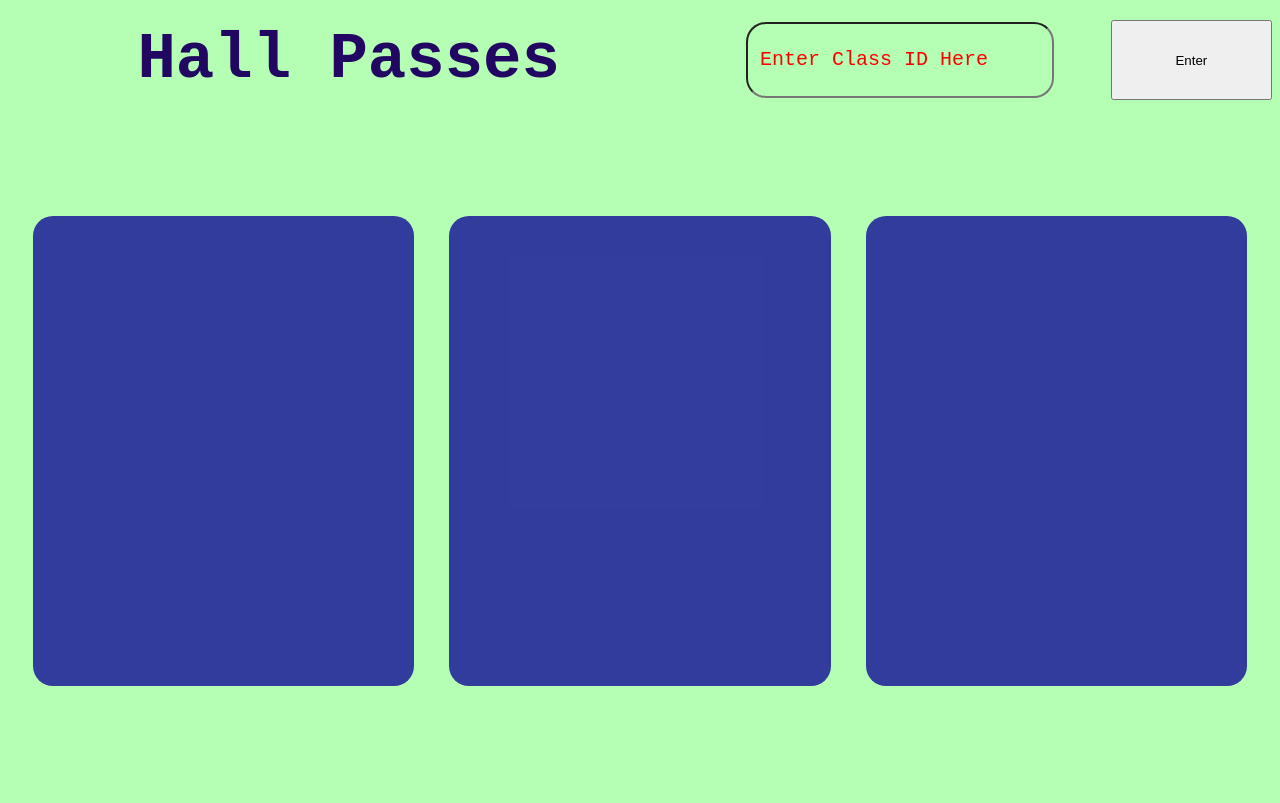
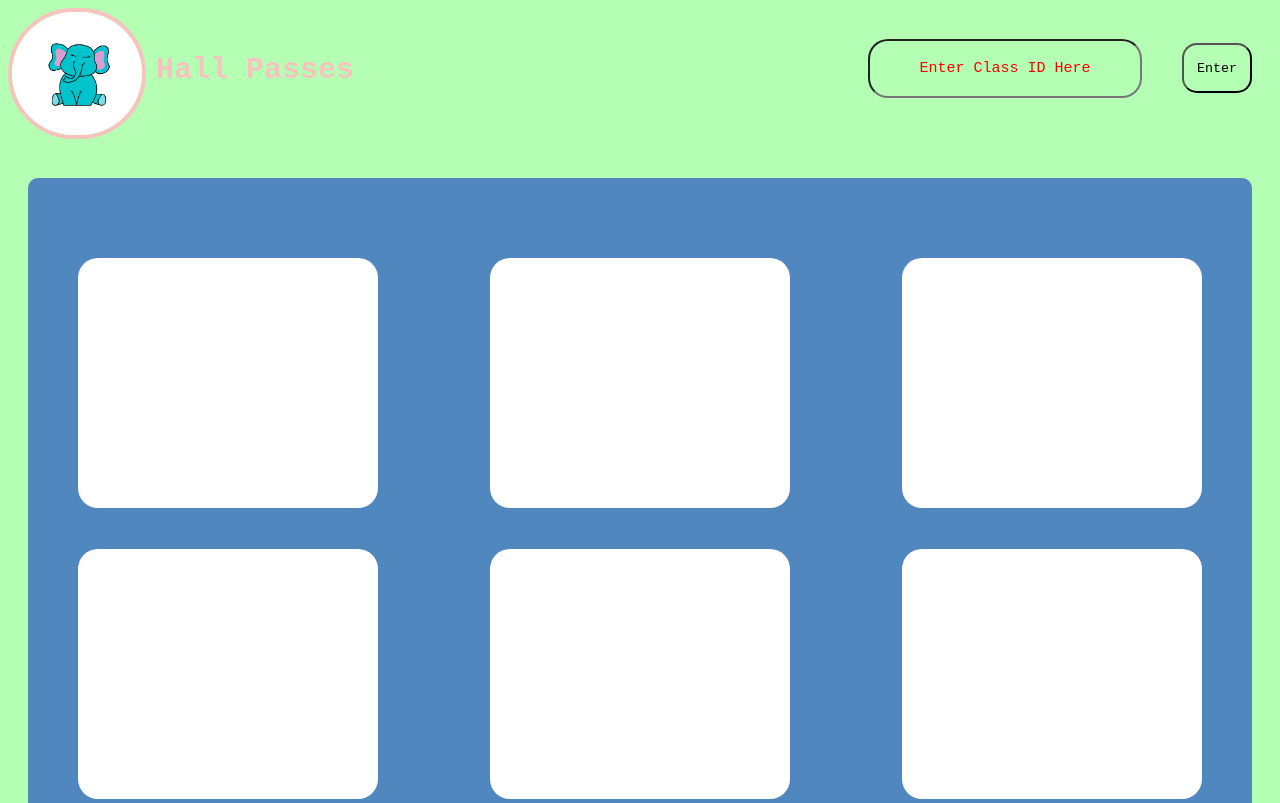
Before and after one commit to frenNamco/imater-congressional-app-challenge-2023, a website built with Vite: page my-app/src/passes/hall-passes.html in a window 1280 px wide. Shown: the top 803 px of the page. Built offline with nearby package versions, Linux system fonts and the light colour scheme; a web font is replaced by a local one.

Commit message:
finished design for the most part

```diff
--- a/my-app/src/css/style.css
+++ b/my-app/src/css/style.css
@@ -5,9 +5,9 @@ body{
 }
 
 .willie{
-  width: 30%;
-  border-radius: 50%;
-  border: 10px solid #073e62;
+  width: 28%;
+  border-radius: 100%;
+  border: 5px solid #073e62;
   display: block;
   margin-left: auto;
   margin-right: auto;
@@ -15,19 +15,19 @@ body{
 
 .name {
   margin: 1rem;
+  margin-top: 40px;
   text-align: center;
-  font-size: 4em;
+  font-size: 3.2em;
   font-family: 'Azeret Mono', monospace;
   color: #073e62;
-
-
 }
 
-.start-button-div {
+.start-button-container{
   display: flex;
   justify-content: center;
   align-items: center;
-  height: 30vh;
+  height: 20vh;
+  margin-bottom: 20px;
 }
 
 #start-button {
@@ -35,11 +35,12 @@ body{
   color: #fff; /* Text color */
   font-size: 1.9rem; /* Font size */
   font-family: 'Azeret Mono', monospace;
-  padding: 1.8rem 15rem; /* Padding */
+  padding: 1.5rem 6rem; /* Padding */
   border: none; /* Remove the default button border */
   border-radius: 0.5rem; /* Add rounded corners */
   cursor: pointer; /* Change cursor on hover */
   transition: background-color 0.3s, transform 0.2s; /* Smooth transition */
+
 }
 
 /* Hover effect */
--- a/my-app/src/login/pass management/styles.css
+++ b/my-app/src/login/pass management/styles.css
@@ -41,8 +41,9 @@ body{
     padding-bottom: 4px;
     font-size: 25px;
     text-align: center;
+    border: solid;
     border-color: #f6c3bf;
-    border-width: 5px;
+    border-width: 3px;
 
 }
 
@@ -69,15 +70,7 @@ body{
 }
 
 
-.student-pass-container{
-    font-family: 'Azeret Mono', monospace;
-    color: #7bd1ce;
-    font-weight: 300;
-    width: 300px;
-    height: 250px;
-    font-size: 20px;
-    text-align: center;
-}
+
 
 
 #class-passes {
@@ -86,6 +79,7 @@ body{
     flex-direction: column;
     gap: 20px;
     margin-left: 20px;
+    margin-right: 20px;
 }
 
 .passes-header-container{
@@ -122,11 +116,17 @@ body{
 }
 
 .student-pass-container {
+    font-family: 'Azeret Mono', monospace;
+    color: #7bd1ce;
+    font-weight: 300;
+    width: 300px;
+    height: 250px;
+    font-size: 20px;
+    text-align: center;
     background-color: rgb(255, 255, 255,1);
     border-radius: 20px;
-    margin-left: 30px;
-    margin-right: 30px;
-    margin-bottom: 30px;
+    margin: 30px;
+    margin-top: 0px;
     font-size: 22px;
 
 }
--- a/my-app/src/login/styles.css
+++ b/my-app/src/login/styles.css
@@ -2,31 +2,31 @@
 
 body{
     background-color: pink;
+    font-family: 'Azeret Mono', monospace;
 }
 
-.header-container{
+.header-container {
     display: flex;
+    flex-direction: row;
     height: 120px;
-
 }
 
+.logo{
+    width: 130px;
+    border: 4px solid #f6c3bf;
+    border-radius: 300px;
+}
 
+.name-container{
+    margin-left: 10px;
+}
 
 .name {
     text-align: center;
     color: #3498db;
-    font-size: 50px;
-    margin-left: 10px;
-    font-family: 'Azeret Mono', monospace;
-
+    font-size: 30px;
+    margin-top: 45px;
 }
-
-.logo{
-    width: 120px;
-    border: 4px solid black;
-    border-radius: 300px;
-}
-
 
 
 .textbox-flex-container{
@@ -34,11 +34,12 @@ body{
     display: flex;
     justify-content: center;
 
+
 }
 
 .textbox-flex {
     display: flex;
-    height: 900px;
+    height: 700px;
     width: 500px;
     background-color: rgb(17, 28, 144);
     padding: 25px;
@@ -48,35 +49,37 @@ body{
     border-radius: 25px;
     box-shadow: 10px 10px rgb(144, 227, 255);
     font-family: 'Azeret Mono', monospace;
+    align-items: center;
+}
+
+.Admin {
+    grid-area: header;
+    text-align: center;
+    color: #3498db;
+    margin: 32px;
 }
 
 .textbox {
-    height: 8%;
+    margin-top: 30px;
+    height: 25px;
+    width: 400px;
     font-family: sans-serif;
     font-size: 25px;
     padding: 10px;
-    margin: 20px;
     border: 1px solid #ccc;
-    border-radius: 25px;
+    border-radius: 15px;
     background-color: #2980b9;
+}
+
+#password-field{
+    margin-top: 20px;
 
 }
 
 ::placeholder{
-    color: purple;
+    color: white;
     font-family: 'Azeret Mono', monospace;
     font-weight: 300;
-}
-
-.Admin {
-    margin: 4rem;
-    grid-area: header;
-    text-align: center;
-    color: #3498db;
-}
-
-.textbox:focus {
-    box-shadow: 0 0 4px #000;
 }
 
 #login-button {
@@ -88,9 +91,10 @@ body{
     border-radius: 0.5rem; /* Add rounded corners */
     cursor: pointer; /* Change cursor on hover */
     transition: background-color 0.3s, transform 0.2s; /* Smooth transition */
-    margin-top: 250px;
+    margin-top: 150px;
     margin-bottom: 70px;
     font-family: 'Azeret Mono', monospace;
+    width: 250px;
 }
 
   /* Hover effect */
--- a/my-app/src/pass create/styles.css
+++ b/my-app/src/pass create/styles.css
@@ -1,5 +1,8 @@
+@import url('https://fonts.googleapis.com/css2?family=Azeret+Mono:wght@300;400&display=swap');
+
 body{
     background-color: pink;
+    font-family: 'Azeret Mono', monospace;
 }
 
 .header-container{
@@ -11,31 +14,117 @@ body{
 .name {
     text-align: center;
     color: #3498db;
-    font-size: 25px;
+    font-size: 30px;
     margin-left: 10px;
+    margin-top: 45px;
+    font-family: 'Azeret Mono', monospace;
 
 }
 
 .logo{
-    width: 100px;
-    border: 4px solid black;
+    width: 130px;
+    border: 4px solid #f6c3bf;
     border-radius: 100px;
 }
 
-#pass-creator {
-    display: none;
+#container {
+    display: flex;
+    flex-direction: column;
+    align-items: center;
+    gap: 50px;
+    margin-top: 10px;
+}
+
+#id-container{
+    display: flex;
+    flex-direction: column;
+    align-items: center;
+    margin-top: 50px;
+    background-color: rgb(17, 28, 144);
+    border-radius: 25px;
+    width: 500px;
+    box-shadow: 10px 10px rgb(144, 227, 255);
+}
+
+
+#inputIDText{
+    margin-top: 50px;
+    margin-bottom: 50px;
+    margin-right: 25px;
+    font-size: 15px;
+    width: 150px;
+    padding: 15px;
+    padding-left: 20px;
+    border-radius: 18px;
+    background-color: #2980b9;
+    font-family: 'Azeret Mono', monospace;
+    font-weight: 300;
+}
+
+::placeholder{
+    color: black;
+}
+
+#inputIDButton{
+    margin-top: 50px;
+    margin-bottom: 50px;
+    font-size: 15px;
+    width: 80px;
+    height: 48px;
+    border-radius: 18px;
+    background-color: #2980b9;
+    font-family: 'Azeret Mono', monospace;
+    color: black;
+    font-weight: 300;
+
+}
+
+#pass-creator-container{
+    display: flex;
+    flex-direction: column;
+    align-items: center;
+    margin-top: 50px;
+    background-color: rgb(17, 28, 144);
+    border-radius: 25px;
+    width: 500px;
+    box-shadow: 10px 10px rgb(144, 227, 255);
+}
+
+#pass-creator{
+    display: flex;
     justify-content: center;
     flex-direction: column;
     gap: 20px;
     margin: 0px 500px;
+    align-items: center;
 }
 
 #student-name {
     flex: auto;
     text-align: center;
+    width: 300px;
+    font-size: 20px;
+    color: rgb(144, 227, 255);;
 }
 
-#location-dropdown, #specific-location-dropdown {
-    width: auto;
-    height: 30px;
+#destination-dropdown, #specific-destination-dropdown {
+    width: 250px;
+    height: 40px;
+    border-radius: 5px;
+    box-shadow: 2px 2px rgb(144, 227, 255);
+    font-size: 15px;
+    font-family: 'Azeret Mono', monospace;
+    font-weight: 300;
 }
+
+#create-pass-button{
+    margin-top: 20px;
+    margin-bottom: 50px;
+    border-radius: 15px;
+    font-size: 18px;
+    padding: 12px;
+    border: solid;
+    border-color: rgb(144, 227, 255);
+    font-family: 'Azeret Mono', monospace;
+    font-weight: 300;
+}
--- a/my-app/src/passes/hall-passes.html
+++ b/my-app/src/passes/hall-passes.html
@@ -27,7 +27,13 @@
   <body>
 
     <div class="header-grid-container">
-      <h1 class="name">Hall Passes</h1>
+      <div class="logo-container">
+        <img class="logo" src="WillieTheElephant.jpeg">
+      </div>
+
+      <div class="name-container">
+        <h1 class="name">Hall Passes</h1>
+      </div>
 
       <input type="text" class="pass-textbox" id="pass-textbox" placeholder="Enter Class ID Here"/>
       <button id="enter-button">Enter</button>
@@ -35,20 +41,28 @@
 
     <h3 id="teacher-name" style="display: none;">[Teacher]'s class</h3>
 
-    <div class="passes-grid-container">
-        <div class="passes-grid-row-1">
-          <div class="pass-item-1"></div>
-          <div class= "pass-item-2"></div>
-          <div class="pass-item-3"></div>
+    <div id="passes">
+
+      <div class="pass-container">
+        <div class="student-pass-container" id="pass-1">
         </div>
 
-        <div class="passes-grid-row-2">
-          <div class="pass-item-4"></div>
-          <div class="pass-item-5"></div>
-          <div class="pass-item-6"></div>
+        <div class="student-pass-container" id="pass-2">
         </div>
 
+        <div class="student-pass-container" id="pass-3">
+        </div>
 
+        <div class="student-pass-container" id="pass-4">
+        </div>
+
+        <div class="student-pass-container" id="pass-5">
+        </div>
+
+        <div class="student-pass-container" id="pass-6">
+
+        </div>
+      </div>
     </div>
 
     <script src="passFunc.js"></script>
--- a/my-app/src/passes/styles.css
+++ b/my-app/src/passes/styles.css
@@ -2,69 +2,103 @@
 
 body {
     background-color: rgb(180, 255, 180);
+    font-family: 'Azeret Mono', monospace;
+}
+
+.header-grid-container {
+    display: flex;
+    flex-direction: row;
+    height: 120px;
+}
+
+.logo{
+    width: 130px;
+    border: 4px solid #f6c3bf;
+    border-radius: 300px;
 }
 
 .name {
-    margin: 1rem;
-    grid-area: header;
-    font-size: 4em;
-    font-family: 'Azeret Mono', monospace;
-    color: #210762;
     text-align: center;
+    color: #f6c3bf;
+    font-size: 30px;
+    margin-left: 10px;
+    margin-top: 45px;
 }
 
 .pass-textbox {
-    grid-area: pass-textbox;
     border-radius: 20px;
-    height: 70px;
-    margin: auto;
-    width: 300px;
+    height: 30px;
+    margin-left: auto;
+    margin-right: 40px;
+    margin-top: auto;
+    margin-bottom: auto;
+    width: 250px;
     background-color: rgba(255, 0, 0, 0);
+    font-weight: 300;
+    font-size: 25px;
+    padding: 10px;
+    padding-bottom: 15px;
+    text-align: center;
+    font-family: 'Azeret Mono', monospace;
 }
 
 #enter-button {
-    grid-area: enter-button;
-    height: 10vh;
+    border-radius: 15px;
+    height: 50px;
+    width: 70px;
+    margin-top: auto;
+    margin-bottom: auto;
+    margin-right: 20px;
+    background-color: rgba(255, 0, 0, 0);
+    font-family: 'Azeret Mono', monospace;
+    font-weight: 300;
 }
 
 ::placeholder{
     color:rgb(255, 0, 0);
     font-family: 'Azeret Mono', monospace;
-    font-size: 1.5em;
-    transform: translateX(10px);
+    font-size: 15px;
 }
 
-.header-grid-container {
-    display: grid;
-    grid-template-areas:
-    'header header pass-textbox enter-button';
-    margin-bottom: 1vh;
-    align-items: center;
+.student-pass-container{
+    font-family: 'Azeret Mono', monospace;
+    color: #7bd1ce;
+    font-weight: 300;
+    width: 300px;
+    height: 250px;
+    font-size: 20px;
+    text-align: center;
+    background-color: rgb(255, 255, 255,1);
+    border-radius: 20px;
+    margin: 30px;
+    margin-top: 0px;
 }
 
 
-.passes-grid-container {
+#passes {
     display: flex;
-    height: 1200px;
-    background-color: rgb(255, 255, 255,0);
-    padding: 25px;
+    flex-wrap: wrap;
     flex-direction: column;
-    justify-content: center;
-}
-
-.passes-grid-row-1, .passes-grid-row-2{
-    display: flex;
-    background-color: rgb(255, 255, 255, 0);
-    height: 49%;
-    justify-content: space-around;
-    align-items: center;
-    gap: 35px
+    gap: 20px;
+    margin-left: 20px;
+    margin-right: 20px;
+    margin-top: 50px;
 }
 
 
-.pass-item-1, .pass-item-2, .pass-item-3, .pass-item-4, .pass-item-5, .pass-item-6{
-    background-color: rgba(17, 12, 152, 0.8);
-    width: 33%;
-    height: 80%;
-    border-radius: 20px;
+.pass-container{
+    display: flex;
+    flex-direction: row;
+    gap: 11px;
+    justify-content: space-around;
+    flex-wrap: wrap;
+    background-color: #5087be;
+    border-radius: 10px;
+    padding-top: 80px;
+    padding-bottom: 70px;
 }
+
+.student-pass-container:hover{
+    transform: scale(1.2);
+
+}
```
Also changed, not shown: my-app/src/index.html (+1 -1 lines), my-app/src/login/login.html (+3 -3 lines), my-app/src/pass create/pass-create.html (+9 -3 lines), my-app/src/pass create/WillieTheElephant.jpeg (added), my-app/src/passes/WillieTheElephant.jpeg (added).
